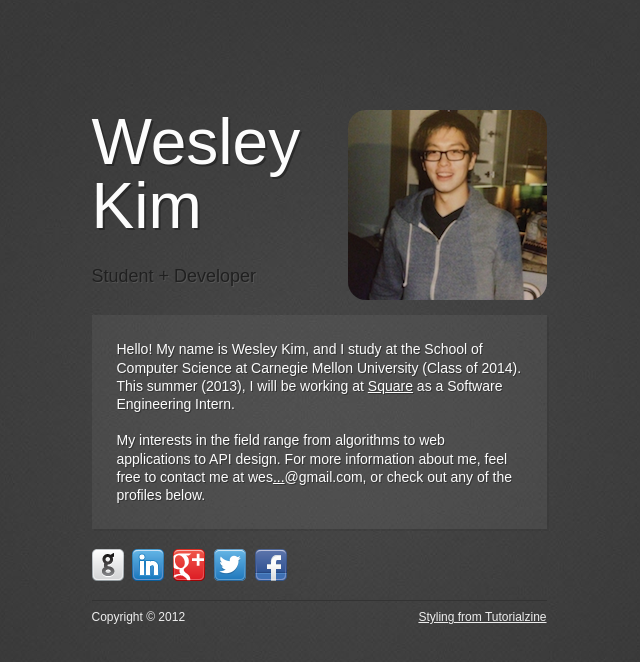
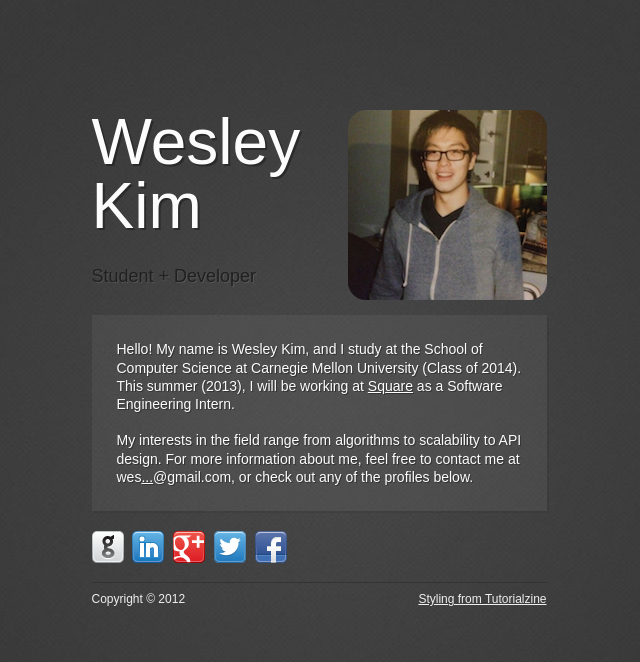
Before and after one commit to wesleyk/profile, a plain HTML site: page index.html in a window 1280 px wide. Shown: the whole page, without its empty margins (321-961 px from the left). Drawn offline with Linux system fonts and the light colour scheme.

Commit message:
Updated interests

```diff
--- a/index.html
+++ b/index.html
@@ -26,7 +26,7 @@
             <p class="description">Hello! My name is Wesley Kim, and I study at the School of Computer Science at Carnegie Mellon University (Class of 2014). This summer (2013), I will be working at <a href = 'http://www.squareup.com' target="_blank">Square</a> as a Software Engineering Intern.
 			<br>
 			<br>
-			My interests in the field range from algorithms to web applications to API design. For more information about me, feel free to contact me at wes<a href="http://www.google.com/recaptcha/mailhide/d?k=01TC9CsX9k85FbB7QlKPCg6g==&amp;c=U_06NUV0IbrYPt0j-XYN8U8woKVa4vHxUsxlxkWYQ9s=" onclick="window.open('http://www.google.com/recaptcha/mailhide/d?k\07501TC9CsX9k85FbB7QlKPCg6g\75\75\46c\75U_06NUV0IbrYPt0j-XYN8U8woKVa4vHxUsxlxkWYQ9s\075', '', 'toolbar=0,scrollbars=0,location=0,statusbar=0,menubar=0,resizable=0,width=500,height=300'); return false;" title="Reveal this e-mail address">...</a>@gmail.com, or check out any of the profiles below.</p>
+			My interests in the field range from algorithms to scalability to API design. For more information about me, feel free to contact me at wes<a href="http://www.google.com/recaptcha/mailhide/d?k=01TC9CsX9k85FbB7QlKPCg6g==&amp;c=U_06NUV0IbrYPt0j-XYN8U8woKVa4vHxUsxlxkWYQ9s=" onclick="window.open('http://www.google.com/recaptcha/mailhide/d?k\07501TC9CsX9k85FbB7QlKPCg6g\75\75\46c\75U_06NUV0IbrYPt0j-XYN8U8woKVa4vHxUsxlxkWYQ9s\075', '', 'toolbar=0,scrollbars=0,location=0,statusbar=0,menubar=0,resizable=0,width=500,height=300'); return false;" title="Reveal this e-mail address">...</a>@gmail.com, or check out any of the profiles below.</p>
 
 			<!-- ICONS FROM http://icondock.com/free/vector-social-media-icons -->
 			<a class = "icons" alt="GitHub" href = "https://github.com/wesleyk" target="_blank"><img src = "img/github.png"/></a>
```
